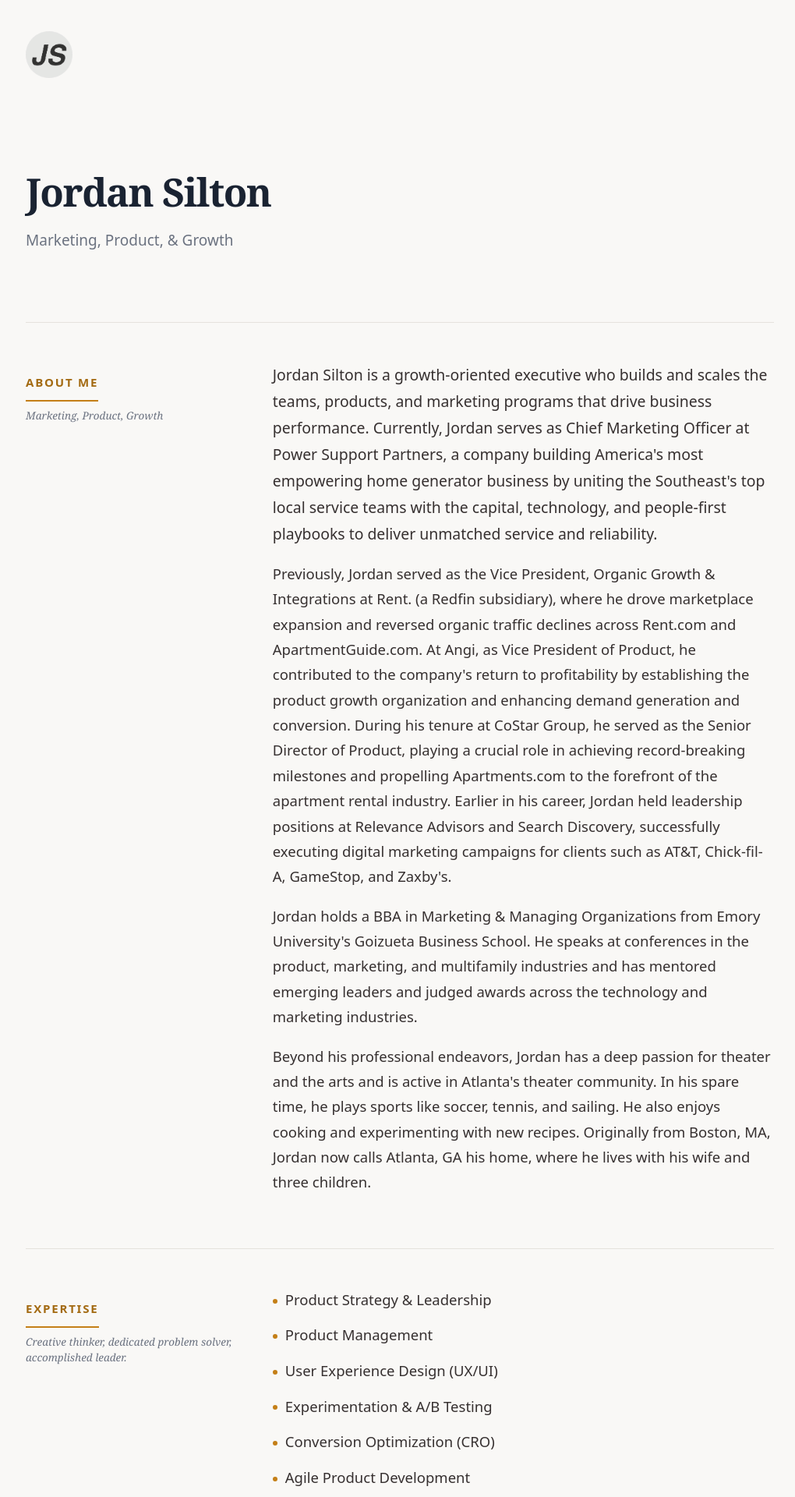
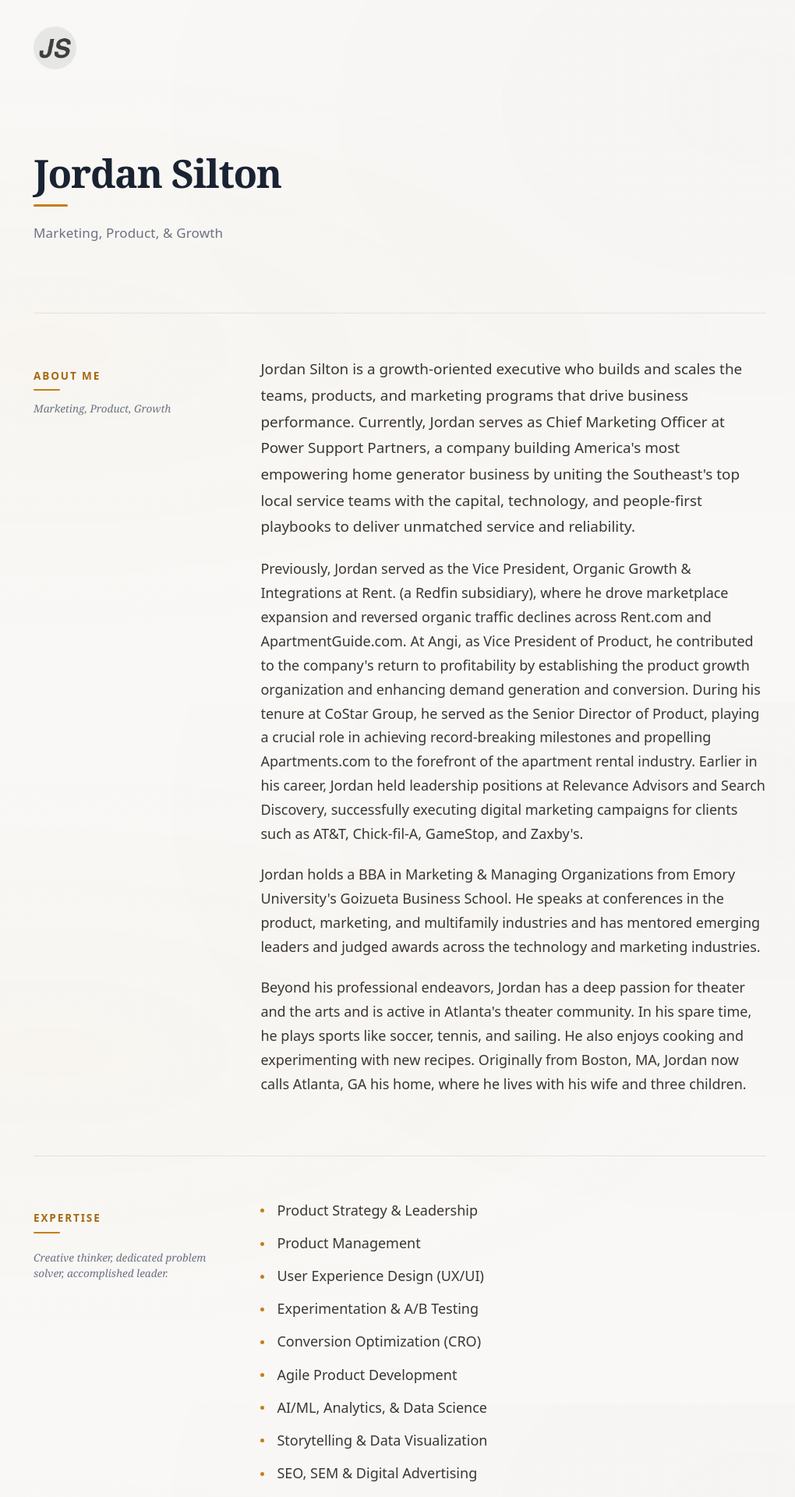
Before and after one commit to jsilton/jsilton.github.io, a Jekyll site: the page built from index.html, in a window 1280 px wide. Shown: the top 1920 px of the page at 78% size, without its empty margins (127-1147 px from the left). Built offline with Jekyll 4.4.1, drawn with Linux system fonts in a browser that asks for light colours.

Commit message:
Implement golden-ratio design system with personality touches
- SCSS design tokens: colors, fonts, type scale (major third 1.25), spacing (Fibonacci/golden ratio)
- Fix sidebar stacking bug (h2 display:block with ::after accent bar)
- Amber accent bars under h1 and h2, amber dot bullets
- Warm ambient background gradients, selection color
- Contact card hover lift animation
- Systematic spacing throughout using golden ratio scale
- Print stylesheet

Co-Authored-By: Claude Opus 4.6 <noreply@anthropic.com>

```diff
--- a/css/main.scss
+++ b/css/main.scss
@@ -2,139 +2,37 @@
 ---
 
 /* normalize.css v8.0.1 | MIT License | github.com/necolas/normalize.css */
-
-html {
-  line-height: 1.15;
-  -webkit-text-size-adjust: 100%;
-}
-
+html { line-height: 1.15; -webkit-text-size-adjust: 100%; }
 body { margin: 0; }
 main { display: block; }
-
-hr {
-  box-sizing: content-box;
-  height: 0;
-  overflow: visible;
-}
-
-pre {
-  font-family: monospace, monospace;
-  font-size: 1em;
-}
-
+hr { box-sizing: content-box; height: 0; overflow: visible; }
+pre { font-family: monospace, monospace; font-size: 1em; }
 a { background-color: transparent; }
-
-abbr[title] {
-  border-bottom: none;
-  text-decoration: underline;
-  text-decoration: underline dotted;
-}
-
+abbr[title] { border-bottom: none; text-decoration: underline; text-decoration: underline dotted; }
 b, strong { font-weight: bolder; }
-
-code, kbd, samp {
-  font-family: monospace, monospace;
-  font-size: 1em;
-}
-
+code, kbd, samp { font-family: monospace, monospace; font-size: 1em; }
 small { font-size: 80%; }
-
-sub, sup {
-  font-size: 75%;
-  line-height: 0;
-  position: relative;
-  vertical-align: baseline;
-}
-
+sub, sup { font-size: 75%; line-height: 0; position: relative; vertical-align: baseline; }
 sub { bottom: -0.25em; }
 sup { top: -0.5em; }
-
 img { border-style: none; }
-
-.video-container {
-  position: relative;
-  padding-bottom: 56.25%;
-  padding-top: 30px;
-  height: 0;
-  overflow: hidden;
-  margin-bottom: 1.6em;
-}
-
-.video-container iframe,
-.video-container object,
-.video-container embed {
-  position: absolute;
-  top: 0;
-  left: 0;
-  width: 100%;
-  height: 100%;
-}
-
-button, input, optgroup, select, textarea {
-  font-family: inherit;
-  font-size: 100%;
-  line-height: 1.15;
-  margin: 0;
-}
-
+.video-container { position: relative; padding-bottom: 56.25%; padding-top: 30px; height: 0; overflow: hidden; margin-bottom: 1.6em; }
+.video-container iframe, .video-container object, .video-container embed { position: absolute; top: 0; left: 0; width: 100%; height: 100%; }
+button, input, optgroup, select, textarea { font-family: inherit; font-size: 100%; line-height: 1.15; margin: 0; }
 button, input { overflow: visible; }
 button, select { text-transform: none; }
-
-button,
-[type="button"],
-[type="reset"],
-[type="submit"] { -webkit-appearance: button; }
-
-button::-moz-focus-inner,
-[type="button"]::-moz-focus-inner,
-[type="reset"]::-moz-focus-inner,
-[type="submit"]::-moz-focus-inner {
-  border-style: none;
-  padding: 0;
-}
-
-button:-moz-focusring,
-[type="button"]:-moz-focusring,
-[type="reset"]:-moz-focusring,
-[type="submit"]:-moz-focusring {
-  outline: 1px dotted ButtonText;
-}
-
+button, [type="button"], [type="reset"], [type="submit"] { -webkit-appearance: button; }
+button::-moz-focus-inner, [type="button"]::-moz-focus-inner, [type="reset"]::-moz-focus-inner, [type="submit"]::-moz-focus-inner { border-style: none; padding: 0; }
+button:-moz-focusring, [type="button"]:-moz-focusring, [type="reset"]:-moz-focusring, [type="submit"]:-moz-focusring { outline: 1px dotted ButtonText; }
 fieldset { padding: 0.35em 0.75em 0.625em; }
-
-legend {
-  box-sizing: border-box;
-  color: inherit;
-  display: table;
-  max-width: 100%;
-  padding: 0;
-  white-space: normal;
-}
-
+legend { box-sizing: border-box; color: inherit; display: table; max-width: 100%; padding: 0; white-space: normal; }
 progress { vertical-align: baseline; }
 textarea { overflow: auto; }
-
-[type="checkbox"],
-[type="radio"] {
-  box-sizing: border-box;
-  padding: 0;
-}
-
-[type="number"]::-webkit-inner-spin-button,
-[type="number"]::-webkit-outer-spin-button { height: auto; }
-
-[type="search"] {
-  -webkit-appearance: textfield;
-  outline-offset: -2px;
-}
-
+[type="checkbox"], [type="radio"] { box-sizing: border-box; padding: 0; }
+[type="number"]::-webkit-inner-spin-button, [type="number"]::-webkit-outer-spin-button { height: auto; }
+[type="search"] { -webkit-appearance: textfield; outline-offset: -2px; }
 [type="search"]::-webkit-search-decoration { -webkit-appearance: none; }
-
-::-webkit-file-upload-button {
-  -webkit-appearance: button;
-  font: inherit;
-}
-
+::-webkit-file-upload-button { -webkit-appearance: button; font: inherit; }
 details { display: block; }
 summary { display: list-item; }
 template { display: none; }
@@ -143,38 +41,61 @@ template { display: none; }
 
 /* =========================================================================
    Jordan Silton | jordansilton.com
+   Design system based on golden ratio (1.618) proportions
    ========================================================================= */
 
-/* Variables */
+/* — Design Tokens — */
 
-$color-bg: #f9f8f6;
-$color-text: #363030;
-$color-heading: #1a2332;
-$color-secondary: #6b7280;
-$color-accent: #c47f17;
-$color-accent-dark: #a36a12;
-$color-accent-light: rgba(196, 127, 23, 0.12);
-$color-divider: #e5e2dd;
-$color-footer: #8b8680;
+// Colors
+$color-bg:           #f9f8f6;
+$color-text:         #3d3632;
+$color-heading:      #1a2332;
+$color-secondary:    #6b7280;
+$color-accent:       #c47f17;
+$color-accent-dark:  #a36a12;
+$color-divider:      #e5e2dd;
+$color-footer:       #9b9590;
+$color-card-bg:      #ffffff;
 
+// Fonts
 $font-serif: Charter, 'Bitstream Charter', 'Sitka Text', Cambria, serif;
-$font-sans: system-ui, -apple-system, 'Segoe UI', Roboto, 'Helvetica Neue', Arial, sans-serif;
+$font-sans:  system-ui, -apple-system, 'Segoe UI', Roboto, 'Helvetica Neue', Arial, sans-serif;
 
-/* Grid */
+// Type scale — major third (1.25)
+// Base: 18px (1.8rem in our 62.5% system)
+$text-xs:   1.15rem;  // ~11.5px — footer, fine print
+$text-sm:   1.35rem;  // ~13.5px — subheads, labels
+$text-base: 1.8rem;   // ~18px   — body
+$text-lg:   2.25rem;  // ~22.5px — lead paragraphs
+$text-xl:   2.8rem;   // ~28px   — h3
+$text-2xl:  3.5rem;   // ~35px   — h1 mobile
+$text-3xl:  5.0rem;   // ~50px   — h1 desktop
+
+// Spacing scale — Fibonacci / golden ratio inspired
+// 5, 8, 13, 21, 34, 55, 89
+$sp-xs:   0.5rem;   // 5px
+$sp-sm:   0.8rem;   // 8px
+$sp-md:   1.3rem;   // 13px
+$sp-base: 2.1rem;   // 21px
+$sp-lg:   3.4rem;   // 34px
+$sp-xl:   5.5rem;   // 55px
+$sp-2xl:  8.9rem;   // 89px
+
+
+/* — Layout — */
 
 .container {
   position: relative;
   width: 100%;
-  max-width: 960px;
+  max-width: 940px;
   margin: 0 auto;
-  padding: 0 28px;
+  padding: 0 $sp-base;
   box-sizing: border-box;
 }
 
 .row {
   display: flex;
   flex-wrap: wrap;
-  gap: 0;
 }
 
 .column,
@@ -202,50 +123,59 @@ $font-sans: system-ui, -apple-system, 'Segoe UI', Roboto, 'Helvetica Neue', Aria
   .columns:first-child {
     margin-left: 0;
   }
-  .four.columns   { width: 28%; }
-  .eight.columns  { width: 67%; }
+  .four.columns   { width: 26%; }
+  .eight.columns  { width: 69%; }
   .twelve.columns { width: 100%; margin-left: 0; }
-
-  .one-third.column  { width: 30%; }
-  .two-thirds.column { width: 65%; }
-  .one-half.column   { width: 47.5%; }
 }
 
-/* Base */
+
+/* — Base — */
 
 html {
   font-size: 62.5%;
 }
 
 body {
-  font-size: 1.85em;
-  line-height: 1.75;
+  font-size: $text-base;
+  line-height: 1.72;
   font-weight: 300;
   font-family: $font-sans;
-  background-color: $color-bg;
   color: $color-text;
   -webkit-font-smoothing: antialiased;
   -moz-osx-font-smoothing: grayscale;
+
+  // Warm ambient background with subtle depth
+  background-color: $color-bg;
+  background-image:
+    radial-gradient(ellipse at 15% 50%, rgba(196, 127, 23, 0.025) 0%, transparent 60%),
+    radial-gradient(ellipse at 85% 15%, rgba(26, 35, 50, 0.015) 0%, transparent 55%);
+  background-attachment: fixed;
 }
 
 p {
   margin-top: 0;
-  margin-bottom: 1.8rem;
+  margin-bottom: $sp-base;
 }
 
 img {
   max-width: 100%;
 }
 
-/* Logo */
+::selection {
+  background-color: rgba(196, 127, 23, 0.15);
+  color: $color-heading;
+}
+
+
+/* — Logo — */
 
 .logo {
-  padding-top: 4rem;
-  padding-bottom: 1rem;
+  padding-top: $sp-lg;
+  padding-bottom: $sp-sm;
   img {
-    width: 60px;
-    height: 60px;
-    opacity: 0.8;
+    width: 55px;
+    height: 55px;
+    opacity: 0.75;
     transition: opacity 0.3s ease;
   }
   a {
@@ -254,66 +184,88 @@ img {
   }
   a:hover {
     border: none;
-    img {
-      opacity: 1;
-    }
+    img { opacity: 1; }
   }
 }
 
-/* Hero / Headline */
+
+/* — Hero — */
 
 .headline {
   margin-bottom: 0;
 }
 
 h1 {
-  margin-top: 8rem;
-  margin-bottom: 1.5rem;
+  margin-top: $sp-2xl;
+  margin-bottom: $sp-md;
   font-weight: 600;
   font-family: $font-serif;
   color: $color-heading;
-  letter-spacing: -.03em;
-  font-size: 3.6rem;
-  line-height: 1.15;
+  letter-spacing: -0.025em;
+  font-size: $text-2xl;
+  line-height: 1.12;
+
+  // Accent bar under the name
+  &::after {
+    content: "";
+    display: block;
+    width: 44px;
+    height: 3px;
+    background-color: $color-accent;
+    margin-top: $sp-md;
+    border-radius: 2px;
+  }
 }
 
 .tagline {
   font-family: $font-sans;
-  font-size: 1.7rem;
+  font-size: $text-sm;
   font-weight: 300;
   color: $color-secondary;
-  line-height: 1.5;
+  line-height: 1.55;
   margin-bottom: 0;
-  padding-bottom: 4rem;
+  padding-bottom: $sp-lg;
+  letter-spacing: 0.01em;
 }
 
 @media (min-width: 768px) {
   h1 {
-    font-size: 5rem;
-    line-height: 1.1;
-    margin-top: 10rem;
-    margin-bottom: 2rem;
+    font-size: $text-3xl;
+    line-height: 1.08;
+    margin-top: $sp-2xl;
+    margin-bottom: $sp-base;
   }
   .tagline {
-    font-size: 1.9rem;
-    max-width: 70%;
+    font-size: 1.7rem;
+    max-width: 65%;
   }
 }
 
-/* Section Headers */
+
+/* — Section Headers (h2) — */
 
 h2 {
-  font-size: 1.5rem;
+  font-size: $text-sm;
   font-weight: 600;
   font-family: $font-sans;
   color: $color-accent-dark;
   text-transform: uppercase;
-  letter-spacing: 0.12em;
+  letter-spacing: 0.14em;
   line-height: 1.3;
-  margin-bottom: 0.8rem;
-  padding-bottom: 1.2rem;
-  border-bottom: 2px solid $color-accent;
-  display: inline-block;
+  margin-bottom: $sp-sm;
+  display: block;
+
+  // Amber underline as pseudo-element (fixes sidebar stacking)
+  &::after {
+    content: "";
+    display: block;
+    width: 34px;
+    height: 2px;
+    background-color: $color-accent;
+    margin-top: $sp-sm;
+    border-radius: 1px;
+  }
+
   a {
     color: $color-accent-dark;
     border-bottom: none;
@@ -330,52 +282,60 @@ h3, h4, h5, h6 {
   color: $color-heading;
   letter-spacing: 0;
   line-height: 1.3;
-  margin-bottom: 2rem;
+  margin-bottom: $sp-base;
 }
 
-h3 { font-size: 2.4rem; }
-h4 { font-size: 2.0rem; }
-h5 { font-size: 1.8rem; }
-h6 { font-size: 1.6rem; }
+h3 { font-size: $text-xl; }
+h4 { font-size: $text-lg; }
+h5 { font-size: $text-base; }
+h6 { font-size: $text-sm; }
 
-/* Subheads */
+
+/* — Subheads — */
 
 .subhead {
-  font-size: 1.35rem;
+  font-size: $text-sm;
   font-weight: 400;
   font-family: $font-serif;
   font-style: italic;
   line-height: 1.5;
   color: $color-secondary;
-  margin-bottom: 4rem;
-  margin-left: 0;
-  p {
-    margin-bottom: 0;
+  margin-top: $sp-md;
+  margin-bottom: $sp-lg;
+  p { margin-bottom: 0; }
+}
+
+
+/* — Sidebar section layout — */
+// Ensure sidebar contents always stack vertically
+.row > .four.columns {
+  display: flex;
+  flex-direction: column;
+  padding-top: $sp-xs;
+
+  // Remove the nested .row flex context inside sidebars
+  .row {
+    display: block;
   }
 }
 
-/* Section rows */
 
-.row {
-  .four.columns {
-    padding-top: 0.5rem;
-  }
-}
-
-/* Links */
+/* — Links — */
 
 a {
   color: $color-heading;
   text-decoration: none;
-  border-bottom: 1px solid rgba(196, 127, 23, 0.3);
+  border-bottom: 1px solid rgba(196, 127, 23, 0.25);
   transition: border-color 0.3s ease, color 0.3s ease;
 }
+
 a:hover {
   color: $color-accent-dark;
   border-bottom-color: $color-accent;
 }
 
-/* Lists */
+
+/* — Lists — */
 
 ul {
   list-style: none;
@@ -391,100 +351,112 @@ ol {
 }
 
 li {
-  margin-bottom: 1.6rem;
-  padding-left: 1.6rem;
+  margin-bottom: $sp-md;
+  padding-left: $sp-base;
   position: relative;
-  line-height: 1.6;
+  line-height: 1.62;
+
   &::before {
     content: "";
     position: absolute;
     left: 0;
-    top: 0.75em;
-    width: 6px;
-    height: 6px;
+    top: 0.7em;
+    width: 5px;
+    height: 5px;
     border-radius: 50%;
     background-color: $color-accent;
   }
 }
 
-/* Posts list — serif links, no bullets */
-ul.posts {
-  li {
-    padding-left: 0;
-    margin-bottom: 1.4rem;
-    &::before {
-      display: none;
-    }
-    a {
-      font-family: $font-serif;
-      font-size: 1.05em;
-    }
+// Article list — serif, no bullets
+ul.posts li {
+  padding-left: 0;
+  margin-bottom: $sp-md;
+  &::before { display: none; }
+  a {
+    font-family: $font-serif;
+    font-size: 1.05em;
+    line-height: 1.45;
   }
 }
 
-ul ul,
-ul ol,
-ol ol,
-ol ul {
-  margin: 1.5rem 0 1.5rem 0;
+ul ul, ul ol, ol ol, ol ul {
+  margin: $sp-md 0;
   font-size: 90%;
 }
 
-/* Dividers */
+
+/* — Dividers — */
 
 hr {
-  margin-top: 5rem;
-  margin-bottom: 5rem;
+  margin-top: $sp-xl;
+  margin-bottom: $sp-xl;
   border: 0;
   border-top: 1px solid $color-divider;
   width: 100%;
 }
 
 hr.f {
-  margin-top: 2.5rem;
-  margin-bottom: 2.5rem;
+  margin-top: $sp-base;
+  margin-bottom: $sp-base;
   border: 0;
   border-top: 1px solid $color-divider;
   width: 100%;
 }
 
-/* Contact Section */
+
+/* — Contact — */
 
 .contact {
-  background-color: #fff;
+  width: 100%;
+  background-color: $color-card-bg;
   border: 1px solid $color-divider;
-  border-radius: 6px;
-  padding: 3.5rem 4rem;
-  margin-top: 1rem;
+  border-radius: 8px;
+  padding: $sp-lg $sp-lg;
+  margin-top: $sp-xs;
+  box-shadow: 0 1px 3px rgba(0, 0, 0, 0.04);
+  transition: box-shadow 0.3s ease, transform 0.3s ease;
+
+  &:hover {
+    box-shadow: 0 4px 16px rgba(0, 0, 0, 0.07);
+    transform: translateY(-2px);
+  }
+
   p {
     font-weight: 400;
-    font-size: 2rem;
+    font-size: 1.9rem;
     font-family: $font-serif;
-    letter-spacing: -.02em;
-    line-height: 1.5;
+    letter-spacing: -0.015em;
+    line-height: 1.55;
     color: $color-heading;
     margin-bottom: 0;
+
     a {
       border-bottom-width: 2px;
+      border-bottom-color: rgba(196, 127, 23, 0.35);
+      &:hover {
+        border-bottom-color: $color-accent;
+      }
     }
   }
 }
 
 @media (max-width: 767px) {
   .contact {
-    padding: 2.5rem 2.5rem;
+    padding: $sp-base $sp-base;
   }
 }
 
-/* Footer */
+
+/* — Footer — */
 
 .footer {
-  margin-top: 4rem;
-  margin-bottom: 3rem;
-  padding-top: 5px;
-  font-size: 1.2rem;
+  margin-top: $sp-lg;
+  margin-bottom: $sp-lg;
+  font-size: $text-xs;
   color: $color-footer;
   text-align: center;
+  letter-spacing: 0.02em;
   a {
     color: $color-footer;
     border: 0;
@@ -495,29 +467,31 @@ hr.f {
   }
 }
 
-/* Tooltip */
+
+/* — Tooltip — */
 
 #tooltip {
   position: absolute;
-  background: #fff;
+  background: $color-card-bg;
   color: $color-text;
-  padding: 1.5rem 2rem;
+  padding: $sp-md $sp-base;
   opacity: .9;
-  font-size: 1.3rem;
+  font-size: $text-xs;
   font-weight: 400;
-  border-radius: 4px;
-  box-shadow: 0 2px 8px rgba(0,0,0,0.1);
+  border-radius: 6px;
+  box-shadow: 0 2px 12px rgba(0, 0, 0, 0.1);
 }
 
-/* Lead paragraph */
 
-.eight.columns {
-  p:first-of-type {
-    font-size: 1.05em;
-  }
+/* — Lead paragraph — */
+
+.eight.columns > p:first-of-type {
+  font-size: 1.05em;
+  line-height: 1.78;
 }
 
-/* Clearfix */
+
+/* — Clearfix — */
 
 .container:after,
 .row:after,
@@ -527,7 +501,8 @@ hr.f {
   clear: both;
 }
 
-/* Print */
+
+/* — Print — */
 
 @media print {
   body {
@@ -535,11 +510,7 @@ hr.f {
     color: #000;
     font-size: 12pt;
   }
-  .logo, .contact, .footer, hr {
-    display: none;
-  }
-  a {
-    color: #000;
-    border: none;
-  }
+  .logo, .contact, .footer, hr { display: none; }
+  a { color: #000; border: none; }
+  h1::after { display: none; }
 }
```
